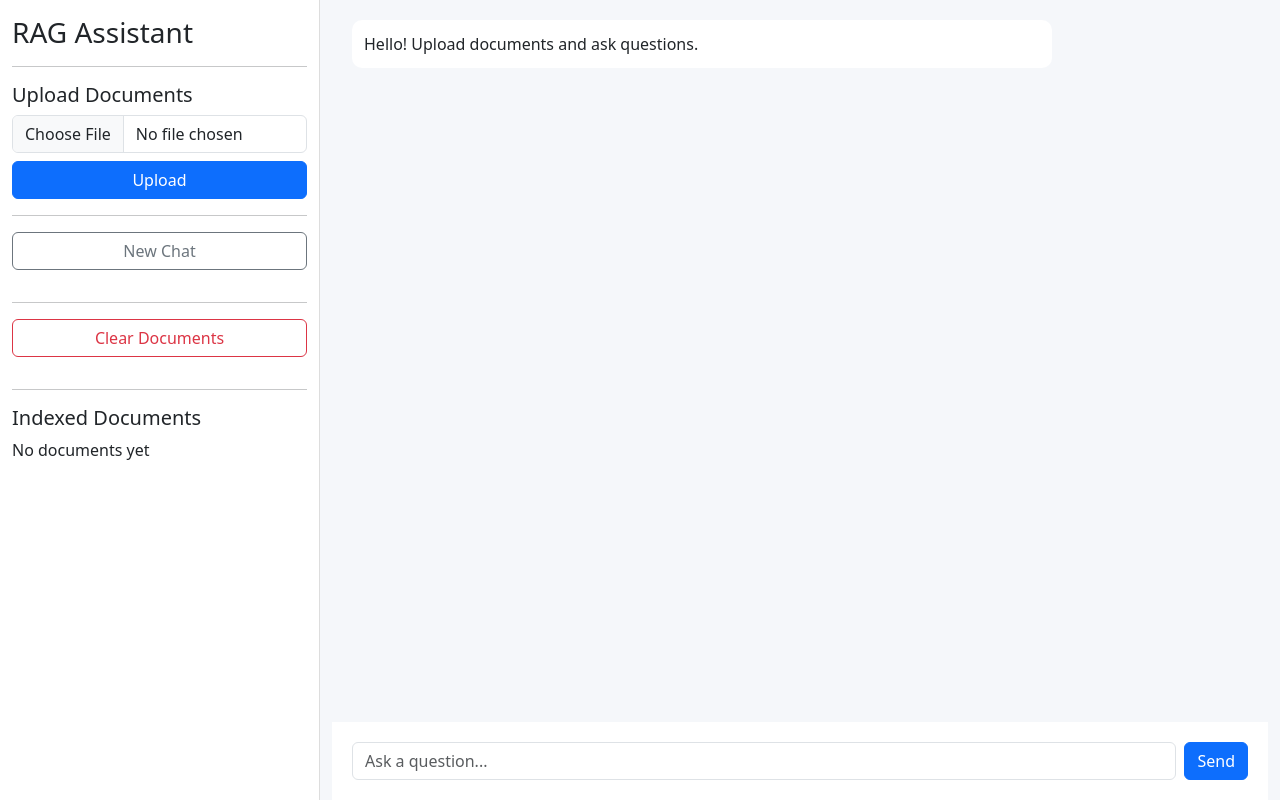
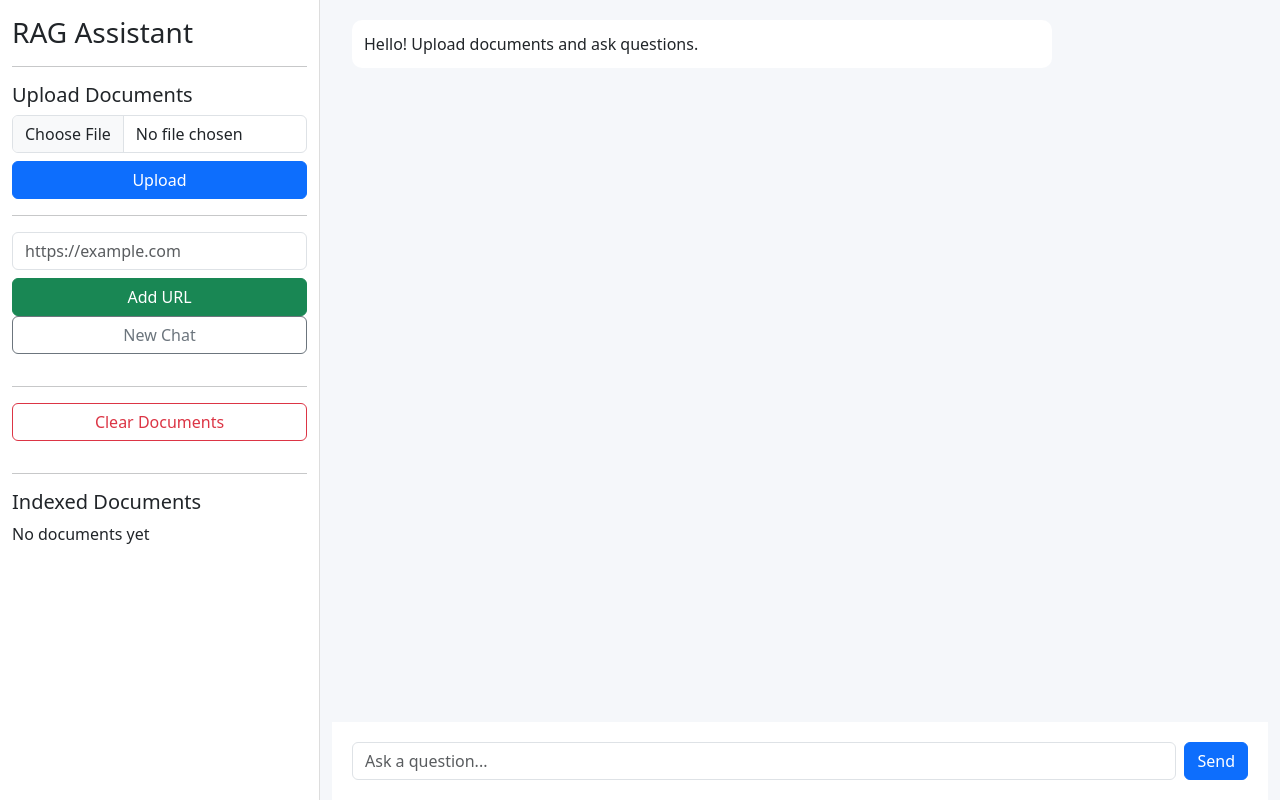
Before and after one commit to Pawni-Goel02/rag-assistant-local, a FastAPI app: page / in a window 1280 px wide. Run offline with FastAPI, Linux system fonts and the light colour scheme; data that the repository does not hold is empty.

Commit message:
URL ingestion added

```diff
--- a/app.py
+++ b/app.py
@@ -9,6 +9,11 @@ from rag import RAG
 from fastapi.responses import StreamingResponse
 import json
 import os
+
+from pydantic import BaseModel
+
+class URLRequest(BaseModel):
+    url: str
 
 app = FastAPI(title="Local RAG Assistant")
 
@@ -122,3 +127,16 @@ async def documents():
     return {
         "documents": rag.list_documents()
     }
+
+@app.post("/upload-url")
+async def upload_url(request: URLRequest):
+
+    chunks = rag.index_url(
+        request.url
+    )
+
+    return {
+        "success": True,
+        "url": request.url,
+        "chunks": chunks
+    }
--- a/rag.py
+++ b/rag.py
@@ -1,5 +1,5 @@
 import textwrap
-
+from url_extract import URLExtractor
 from text_extract import TextExtractor
 from chunking import TextChunker
 from embeddings import EmbeddingGenerator
@@ -348,3 +348,23 @@ class RAG:
 
     def list_documents(self):
         return self.store.list_documents()
+
+    def index_url(self, url):
+
+        pages = URLExtractor.extract(url)
+
+        chunks = TextChunker.chunk_pages(pages)
+
+        embeddings = [
+            EmbeddingGenerator.generate(
+                chunk["text"]
+            )
+            for chunk in chunks
+        ]
+
+        self.store.add_chunks(
+            chunks,
+            embeddings
+        )
+
+        return len(chunks)
--- a/static/app.js
+++ b/static/app.js
@@ -262,3 +262,54 @@ async function loadDocuments() {
 
 }
 loadDocuments();
+
+const urlButton =
+    document.getElementById("url-btn");
+
+const urlInput =
+    document.getElementById("url-input");
+
+urlButton.addEventListener(
+    "click",
+    async () => {
+
+        const url =
+            urlInput.value.trim();
+
+        if (!url)
+            return;
+
+        const response =
+            await fetch(
+                "/upload-url",
+                {
+                    method: "POST",
+                    headers: {
+                        "Content-Type":
+                        "application/json"
+                    },
+                    body: JSON.stringify({
+                        url
+                    })
+                }
+            );
+
+        const result =
+            await response.json();
+
+        if (response.ok) {
+
+            uploadStatus.innerHTML =
+                `✅ Indexed URL<br>
+                ${result.chunks} chunks`;
+
+            loadDocuments();
+
+        } else {
+
+            uploadStatus.innerHTML =
+                "Failed";
+        }
+
+    }
+);
--- a/templates/index.html
+++ b/templates/index.html
@@ -36,6 +36,17 @@
             >
             Upload
             </button><hr>
+            <input
+    id="url-input"
+    class="form-control mb-2"
+    placeholder="https://example.com"
+/>
+
+<button
+    id="url-btn"
+    class="btn btn-success w-100">
+    Add URL
+</button>
                         <button
     id="new-chat-btn"
     class="btn btn-outline-secondary w-100 mb-3">
```
Also changed, not shown: url_extract.py (added, +46 -0 lines).
